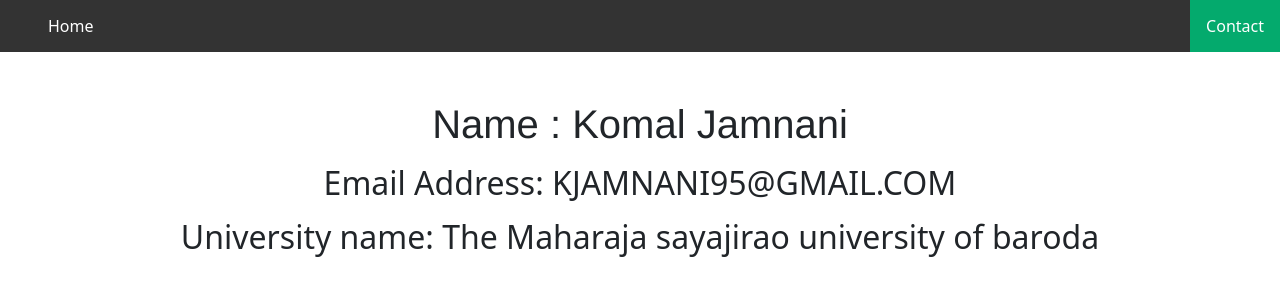
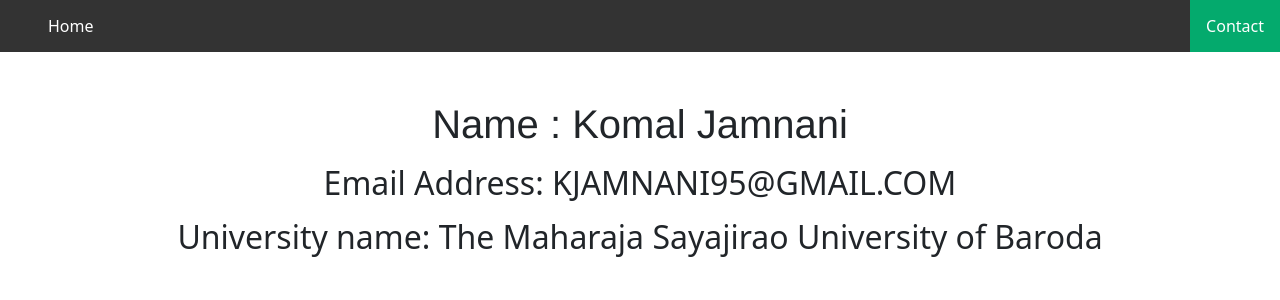
Before and after one commit to kapilpagani/notes-app, a React (Create React App) app: page /contact in a window 1280 px wide. Shown: the top 300 px of the page. Built offline with nearby package versions, Linux system fonts and the light colour scheme.

Commit message:
Updated contact Form

```diff
--- a/src/ContactForm.jsx
+++ b/src/ContactForm.jsx
@@ -8,7 +8,7 @@
     <div className='container'>
     <h1 className='mt-5 text-center'>Name : Komal Jamnani</h1>
     <h2 className='mt-3 text-center'>Email Address: KJAMNANI95@GMAIL.COM</h2>
-    <h2 className='mt-3 text-center'>University name: The Maharaja sayajirao university of baroda</h2>
+    <h2 className='mt-3 text-center'>University name: The Maharaja Sayajirao University of Baroda</h2>
   </div>
   </>
   )
```
